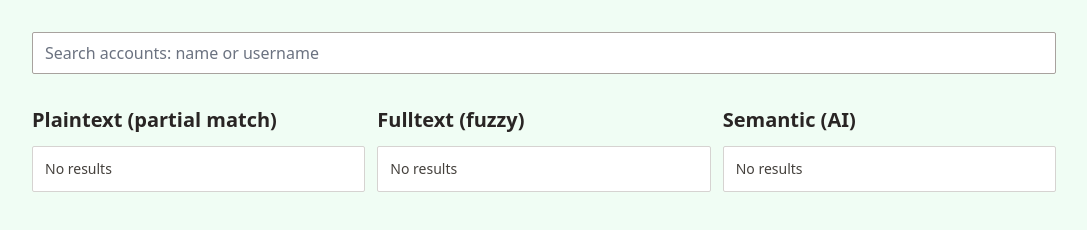
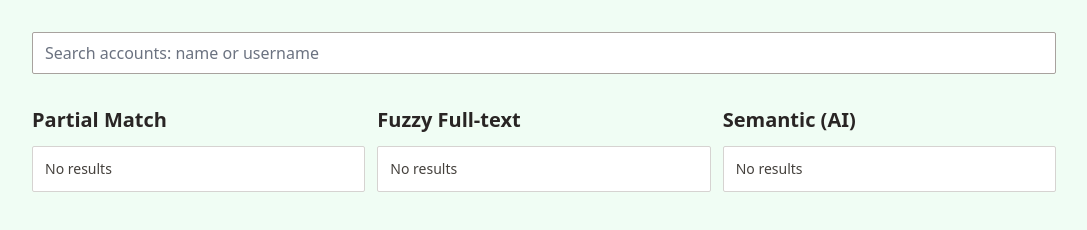
Before and after one commit to queen-raae/xata-search-three-ways-demo, a Gatsby site: page / in a window 1280 px wide. Shown: the whole page, without its empty margins (96-1183 px from the left). Built offline with nearby package versions, Linux system fonts and the light colour scheme; Gatsby itself is replaced by a stand-in of ours.

Commit message:
fix terminology

```diff
--- a/src/pages/index.js
+++ b/src/pages/index.js
@@ -10,11 +10,11 @@ export default function PlainTextPage() {
     <main>
       <SearchForm onTermChange={setTerm} term={term} />
 
-      <h2>Plaintext (partial match)</h2>
-      <SearchResults term={term} type={SEARCH_TYPE.PLAINTEXT} />
+      <h2>Partial Match</h2>
+      <SearchResults term={term} type={SEARCH_TYPE.PARTIAL} />
 
-      <h2>Fulltext (fuzzy)</h2>
-      <SearchResults term={term} type={SEARCH_TYPE.FULLTEXT} />
+      <h2>Fuzzy Full-text</h2>
+      <SearchResults term={term} type={SEARCH_TYPE.FUZZY} />
 
       <h2>Semantic (AI)</h2>
       <SearchResults term={term} type={SEARCH_TYPE.SEMANTIC} />
--- a/src/search/useSearch.js
+++ b/src/search/useSearch.js
@@ -3,9 +3,9 @@ import { useQuery } from "@tanstack/react-query";
 import axios from "axios";
 
 export const SEARCH_TYPE = {
-  FULLTEXT: "fulltext",
+  FUZZY: "fuzzy",
   SEMANTIC: "semantic",
-  PLAINTEXT: "plaintext",
+  PARTIAL: "partial",
 };
 
 export default function useSearch({ term, type }) {
```
Also changed, not shown: src/api/fuzzy.js (renamed from src/api/fulltext.js), src/api/partial.js (renamed from src/api/plaintext.js).
